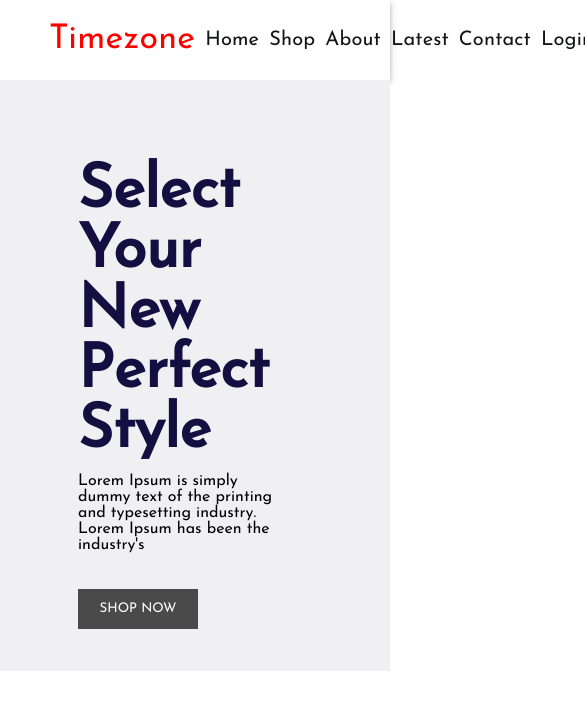
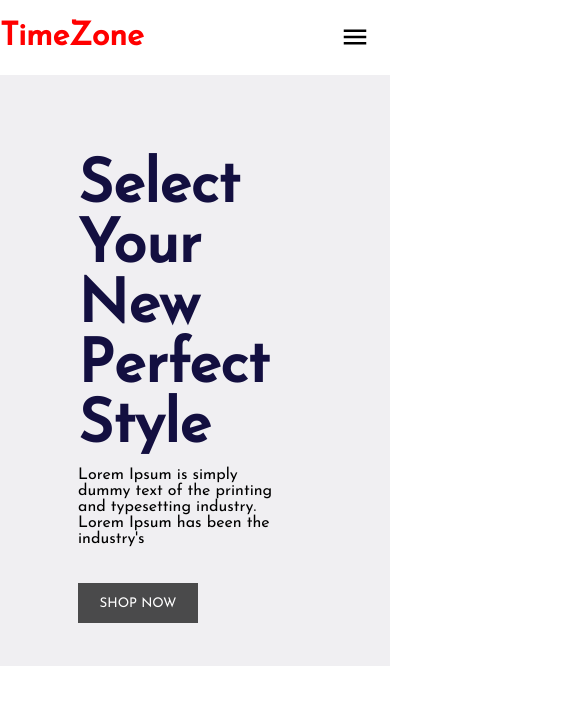
Before and after one commit to Scorpion197/Ecommerce-web-app, a React (Create React App) app in the folder frontend/: page / in a window 390 px wide. Shown: the top 710 px of the page, 585 px wide, since content can reach past the window. Built offline with nearby package versions, Linux system fonts and the light colour scheme.

Commit message:
Added mobile menu

```diff
--- a/frontend/src/App.js
+++ b/frontend/src/App.js
@@ -5,6 +5,8 @@ import '@mui/material/Button';
 import Home from './components/HomeImage/Home';
 import MobileMenu from './components/MobileMenu/MobileMenu';
 
+//hooks
+import { useState, useEffect } from 'react';
 import Navbar from './components/Navbar/Navbar';
 import { ThemeProvider, createMuiTheme } from '@material-ui/core/styles';
 
@@ -21,10 +23,32 @@ const theme = createMuiTheme({
 
 
 function App() {
+
+  const [showMobileMenu, setMobileMenu] = useState(false);
+
+  const displayMobileMenu = () => {
+
+    if (window.innerWidth <= 707)
+      setMobileMenu(true);
+   else
+    setMobileMenu(false);
+  }
+
+  useEffect(() => {
+
+    displayMobileMenu();
+  }, [])
+
+
+  window.addEventListener('resize', displayMobileMenu);
+
   return (
     <div className="App">
 
-      <Navbar/>
+     {
+       showMobileMenu ? <MobileMenu/> : <Navbar/>
+     }
+
       <Home/>
     </div>
   );
--- a/frontend/src/components/MobileMenu/MobileMenu.js
+++ b/frontend/src/components/MobileMenu/MobileMenu.js
@@ -12,30 +12,8 @@ const MobileMenu = () => {
         <>
             <Wrapper>
 
-                <h1> TimeZone</h1>
-                <MenuIcon color="secondary"/>
-                <Menu>
-
-                    <Typography variant="h6" className="menu-item" component="div">
-                        Home
-                    </Typography>
-                    <Typography variant="h6" className="menu-item" component="div">
-                        Shop
-                    </Typography>
-                    <Typography variant="h6" className="menu-item" component="div">
-                        About
-                    </Typography>
-                    <Typography variant="h6" className="menu-item" component="div">
-                        Latest
-                    </Typography>
-                    <Typography variant="h6" className="menu-item" component="div">
-                        Contact
-                    </Typography>
-                    <Typography variant="h6" className="menu-item" component="div">
-                        Login
-                    </Typography>
-
-                </Menu>
+                <h1 className="time-zone"> TimeZone</h1>
+                <MenuIcon className="icon" style={{color: "#000"}}/>
             </Wrapper>
         </>
     )
--- a/frontend/src/components/MobileMenu/MobileMenu.styles.js
+++ b/frontend/src/components/MobileMenu/MobileMenu.styles.js
@@ -6,6 +6,18 @@ export const Wrapper = styled.div`
     flex-direction: row;
     align-items: center;
     justify-content: space-between;
+
+    .time-zone {
+
+        color: red;
+    }
+
+    .icon {
+
+        margin-right: 20px;
+        width: 30px;
+        height: 30px;
+    }
 `;
 
 export const Menu = styled.div`
```
Also changed, not shown: 1 other file (tests, documents, lock files or other folders).
